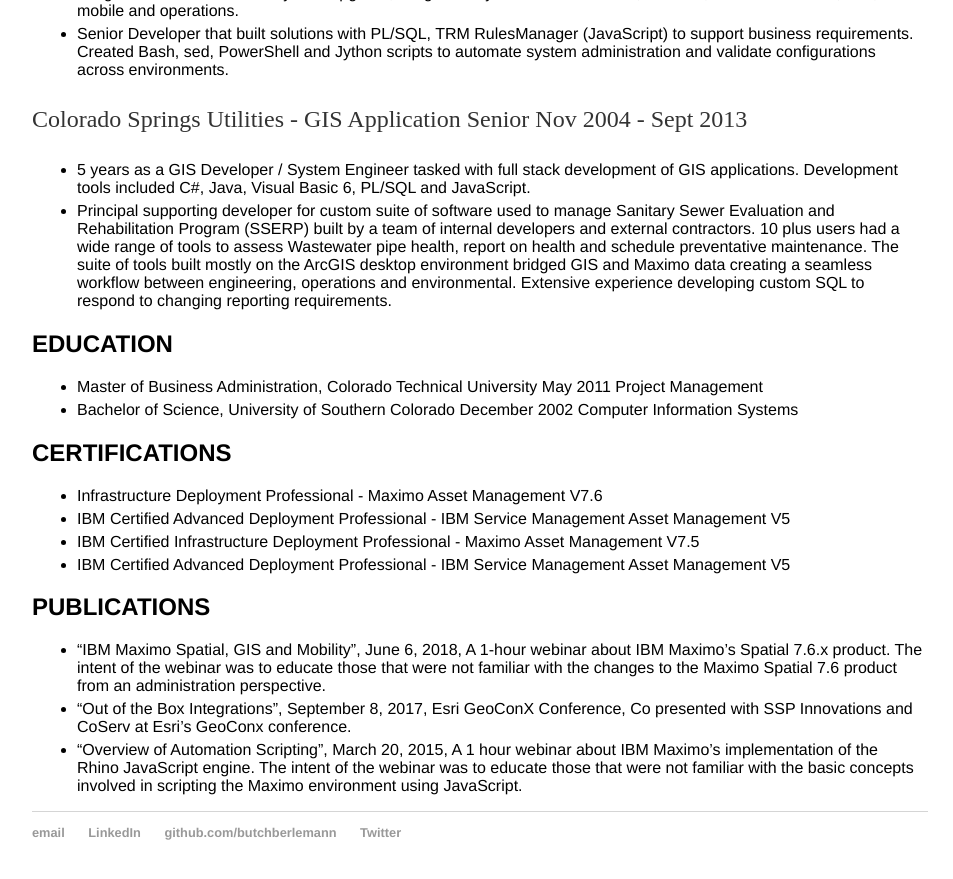
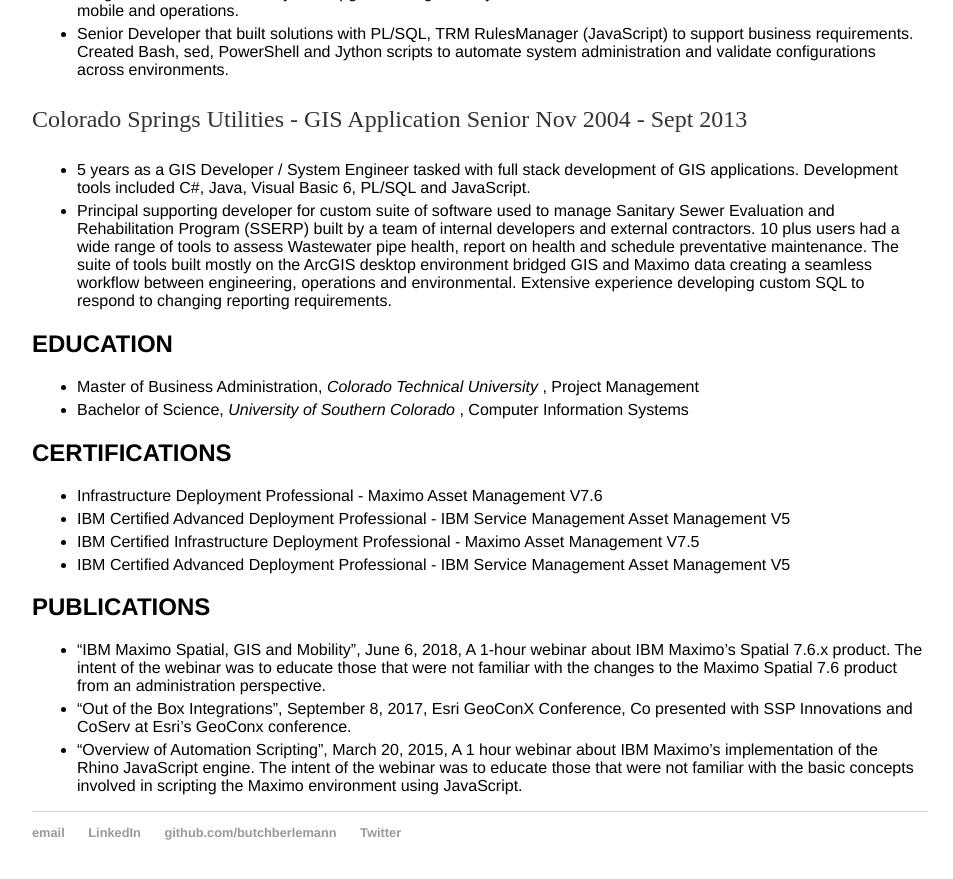
Before and after one commit to butchberlemann/butchberlemann.github.io, a Jekyll site: the page built from cv/cv.html, in a window 1280 px wide and 900 px high, scrolled down 1066 px. Shown: the top 879 px of the window, without its empty margins (160-1113 px from the left). Built offline with Jekyll 4.4.1, drawn with Linux system fonts in a browser that asks for light colours.

Commit message:
Update cv.html

```diff
--- a/cv/cv.html
+++ b/cv/cv.html
@@ -49,12 +49,10 @@
 <h2>EDUCATION </h2>
 <ul>
   <li class="detail" >
-    Master of Business Administration, Colorado Technical University 		                        May 2011
-    Project Management
+    Master of Business Administration, <i>Colorado Technical University </i>, Project Management
   </li>
   <li class="detail" >
-    Bachelor of Science, University of Southern Colorado 			                          December 2002
-    Computer Information Systems
+    Bachelor of Science, <i> University of Southern Colorado </i>, Computer Information Systems
   </li>
 </ul>
 <h2>CERTIFICATIONS </h2>
```
